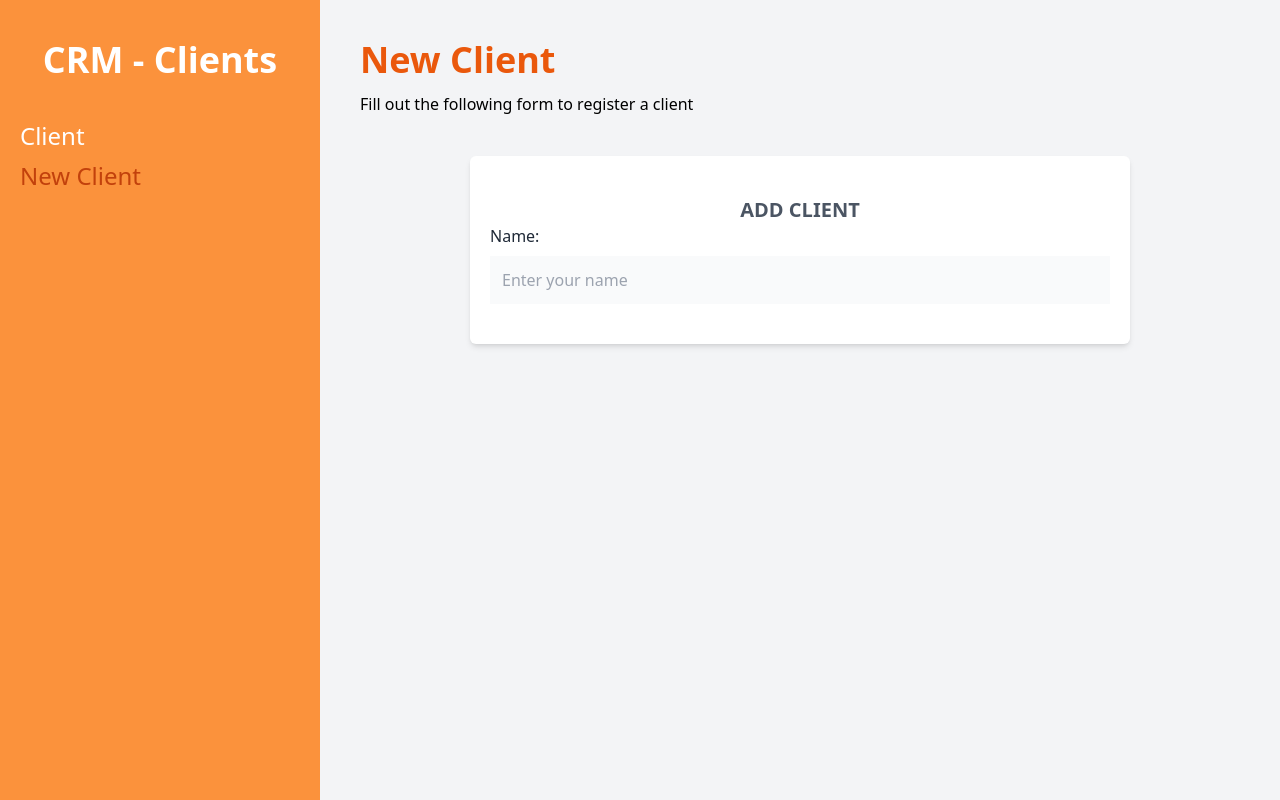
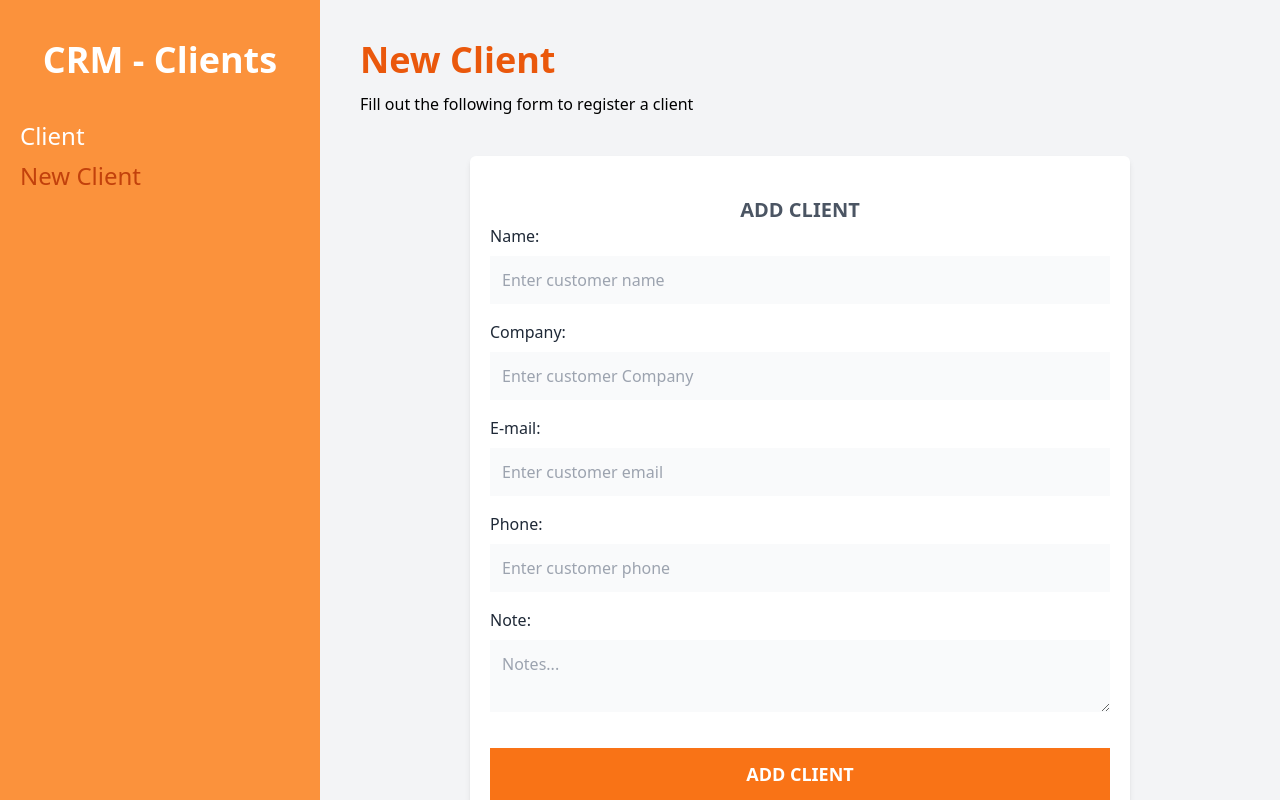
Before and after one commit to dayanMichelle/crm-react, a React (Vite) app: page /clients/new in a window 1280 px wide. Built offline with nearby package versions, Linux system fonts and the light colour scheme.

Commit message:
form style completed

```diff
--- a/src/components/FormClient.jsx
+++ b/src/components/FormClient.jsx
@@ -6,17 +6,72 @@
             <h1 className='text-gray-600 font-bold text-xl uppercase text-center'>Add Client</h1>
             <Formik>
                 <Form>
-                    <div>
+                    <div className='mb-4'>
                         <label
                         className='text-gray-800'
                         htmlFor='name'>
                             Name:
                         </label>
                         <Field
+                        type='text'
                         id="name"
-                        placeholder="Enter your name"
+                        placeholder="Enter customer name"
                         className='mt-2 block w-full p-3 bg-gray-50' />
                     </div>
+                    <div className='mb-4'>
+                        <label
+                        className='text-gray-800'
+                        htmlFor='company'>
+                            Company:
+                        </label>
+                        <Field
+                        type='text'
+                        id="company"
+                        placeholder="Enter customer Company"
+                        className='mt-2 block w-full p-3 bg-gray-50' />
+                    </div>
+                    <div className='mb-4'>
+                        <label
+                        className='text-gray-800'
+                        htmlFor='email'>
+                            E-mail:
+                        </label>
+                        <Field
+                        type='email'
+                        id="email"
+                        placeholder="Enter customer email"
+                        className='mt-2 block w-full p-3 bg-gray-50' />
+                    </div>
+                    <div className='mb-4'>
+                        <label
+                        className='text-gray-800'
+                        htmlFor='phone'>
+                            Phone:
+                        </label>
+                        <Field
+                        type='tel'
+                        id="phone"
+                        placeholder="Enter customer phone"
+                        className='mt-2 block w-full p-3 bg-gray-50' />
+                    </div>
+                    <div className='mb-4'>
+                        <label
+                        className='text-gray-800'
+                        htmlFor='note'>
+                            Note:
+                        </label>
+                        <Field
+                        as='textarea'
+                        type='text'
+                        id="note"
+                        placeholder="Notes..."
+                        className='mt-2 block w-full p-3 bg-gray-50' />
+                    </div>
+                    <input
+                    type='submit'
+                    value='Add Client'
+                    className='mt-5 w-full bg-orange-500 p-3 text-white uppercase font-bold text-lg'
+                    />
                 </Form>
             </Formik>
         </div>
--- a/src/layout/Layout.jsx
+++ b/src/layout/Layout.jsx
@@ -17,7 +17,7 @@
                 to="/clients/new">New Client</Link>
             </nav>
         </div>
-        <div className='md:w-3/4 p-10'>
+        <div className='md:w-3/4 p-10 md:h-screen overflow-scroll'>
 
           <Outlet />
         </div>
```
